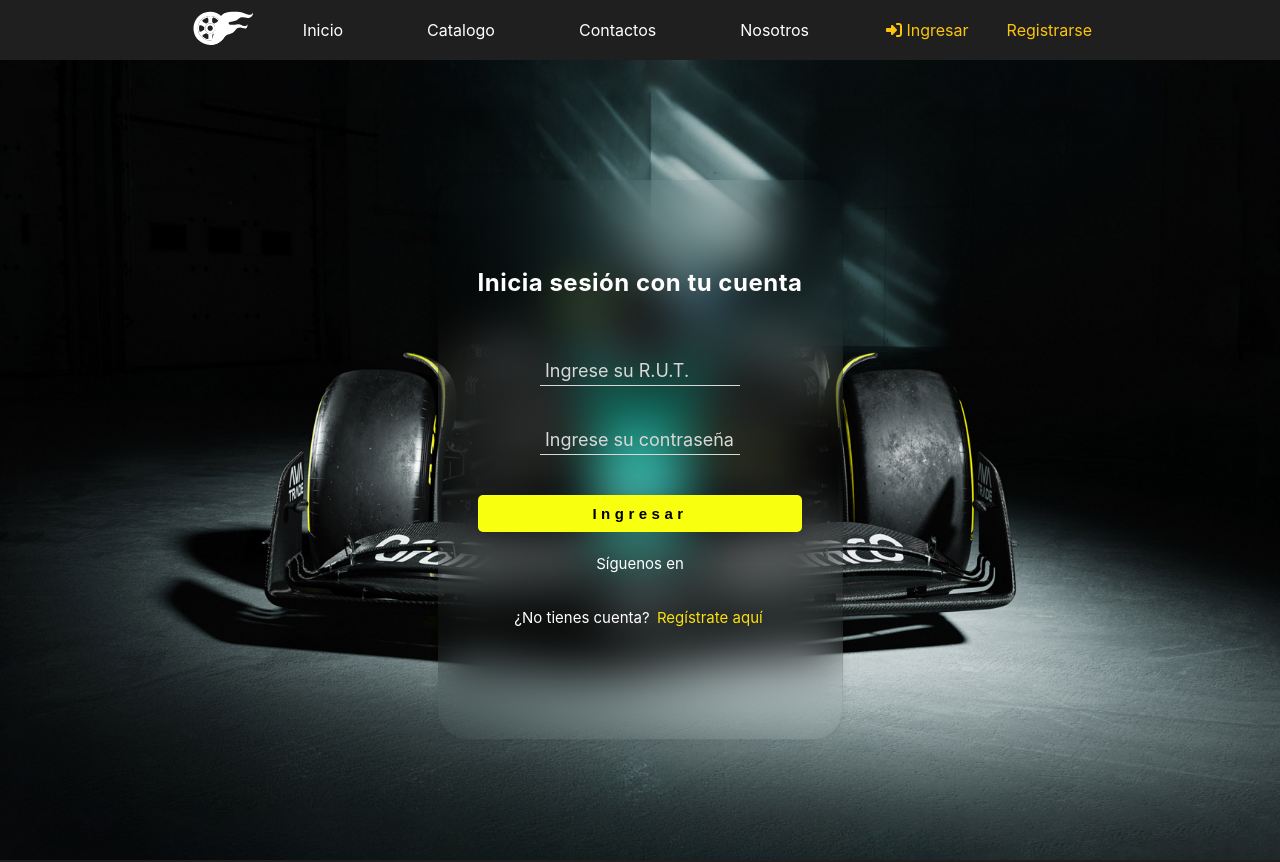
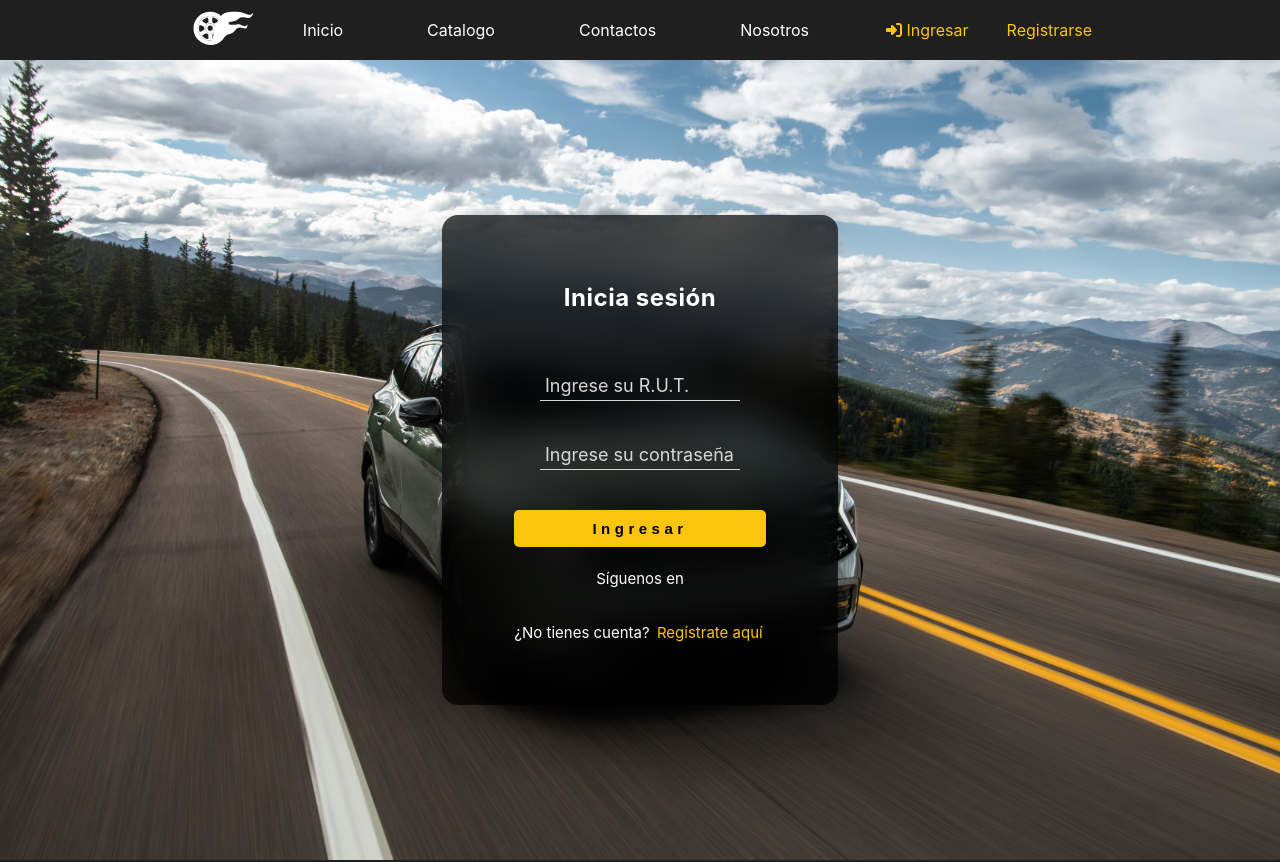
Before and after one commit to sadel01/OnlyCars, a Vue app: page /login in a window 1280 px wide. Shown: the top 862 px of the page. Built offline with nearby package versions, Linux system fonts and the light colour scheme.

Commit message:
Cambios en Login. Tiempo 10 min

```diff
--- a/src/views/LoginView.vue
+++ b/src/views/LoginView.vue
@@ -86,7 +86,7 @@ button[type="submit"]{
 <div class="login-container" >
   <div class="login-box">
     <form class="form">
-    <p>Inicia sesión con tu cuenta</p>
+    <p>Inicia sesión</p>
     <div class="group">
       <input required="true" class="main-input" type="text">
       <span class="highlight-span"></span>
@@ -107,7 +107,7 @@ button[type="submit"]{
           </div>
         </div>
         <div class="sign-up">
-          <span class="txt">¿No tienes cuenta? </span><router-link to="/register" style="color: #FAE00F;">Regístrate aquí</router-link>
+          <span class="txt">¿No tienes cuenta? </span><router-link to="/register" style="color: #FBC40E;">Regístrate aquí</router-link>
         </div>
   </form>
   </div>
@@ -119,7 +119,7 @@ button[type="submit"]{
   color: white;
 }
 .login-container {
-  background-image: url("@/assets/f1.jpg");
+  background-image: url("@/assets/sportage.jpg");
   background-size: cover;
   background-position: center;
   display: flex;
@@ -128,9 +128,10 @@ button[type="submit"]{
   height: 100vh;
 }
 .login-box{
-  background-color: rgba(255, 255, 255, 0);
-  backdrop-filter: blur(25px);
-  border-radius: 30px;
+  background-color: rgba(0, 0, 0, 0.7);;
+  backdrop-filter: blur(20px);
+  border-radius: 16px;
+  padding: 0% 2.5%;
   box-shadow: 0 0 10px rgba(0, 0, 0, 0.1);
 }
 .group {
@@ -151,9 +152,7 @@ button[type="submit"]{
   -webkit-box-direction: normal;
   -ms-flex-direction: column;
   flex-direction: column;
-  padding: 120px 40px;
-  padding-top: 60px;
-  padding-bottom: 90px;
+  padding: 40px;
   padding-right: 40px;
   padding-left: 40px;
   position: relative;
@@ -240,7 +239,7 @@ button[type="submit"]{
   justify-content: center;
   align-items: center;
   border-radius: 5px;
-  background: #F8FF0F;
+  background: #FBC40E;
   font-family: "Montserrat", sans-serif;
   box-shadow: 0px 6px 24px 0px rgba(0, 0, 0, 0.2);
   overflow: hidden;
@@ -252,7 +251,7 @@ button[type="submit"]:after {
   content: " ";
   width: 0%;
   height: 100%;
-  background: #FAC30F;
+  background: #C19400;
   position: absolute;
   transition: all 0.4s ease-in-out;
   right: 0;
```
Also changed, not shown: src/assets/sportage.jpg (added).
